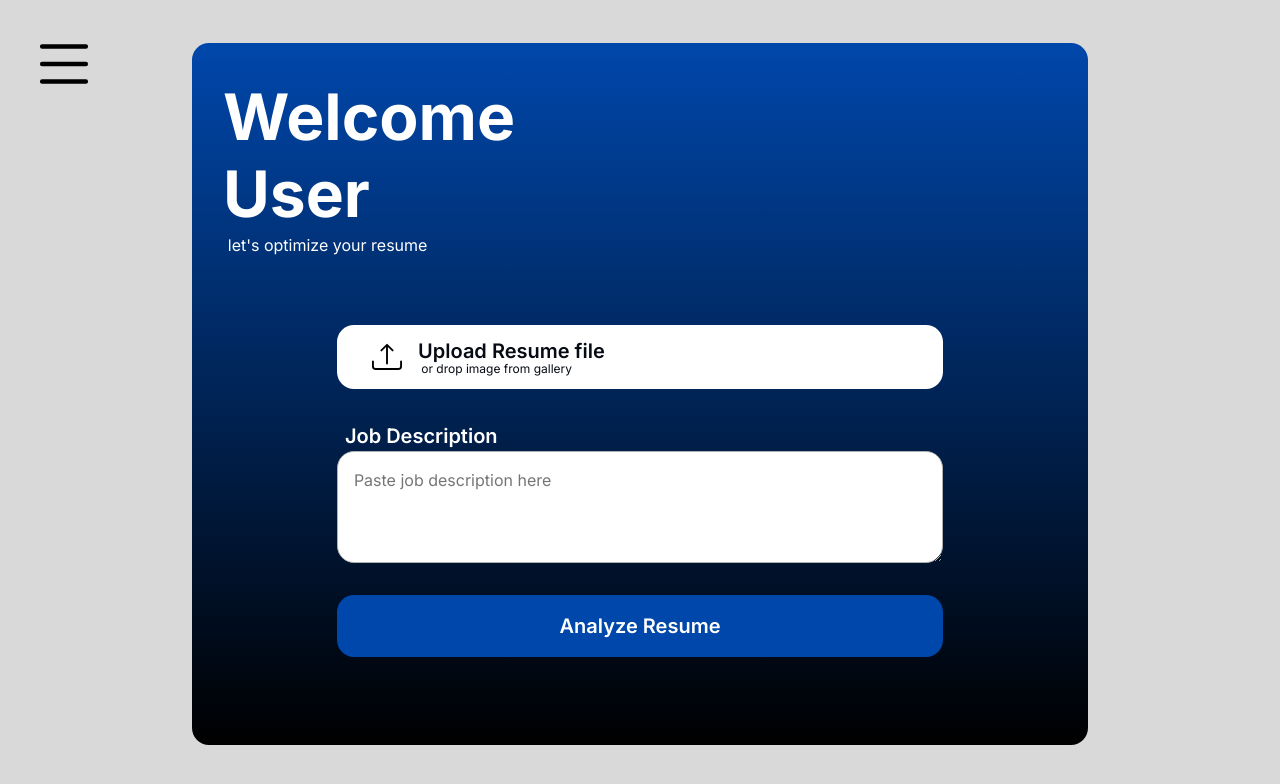
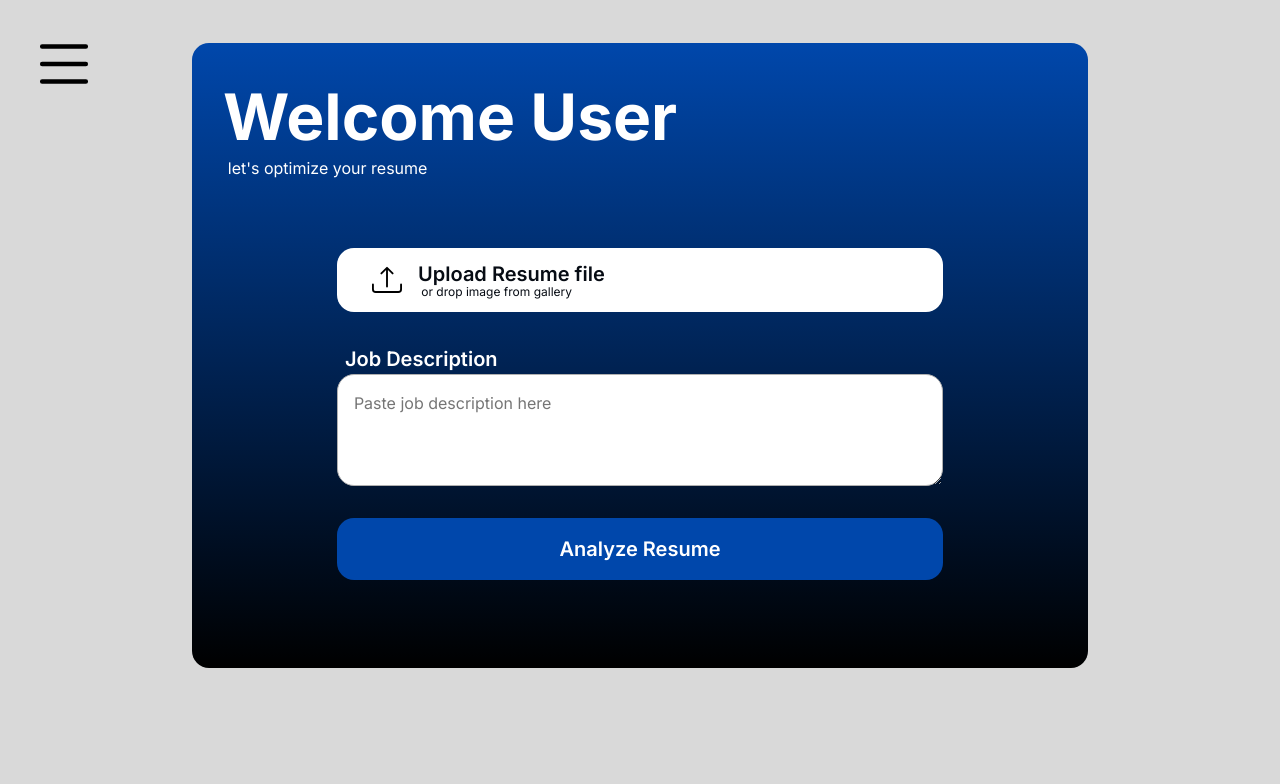
Before and after one commit to SlickCanCode/Ai-Powered-Resume-Analyzer-Frontend, a plain HTML site: page index.html in a window 1280 px wide. Drawn offline with nearby package versions, Linux system fonts and the light colour scheme.

Commit message:
Initial Commit

```diff
--- a/index.html
+++ b/index.html
@@ -67,7 +67,7 @@
 
 
     <div class="upload-container">
-        <h1 class="welcome-header">Welcome <br> User</h1>
+        <h1 class="welcome-header">Welcome User</h1>
         <p class="upload-instruction">let's optimize your resume</p>
 
         <div class="upload-area">
```
